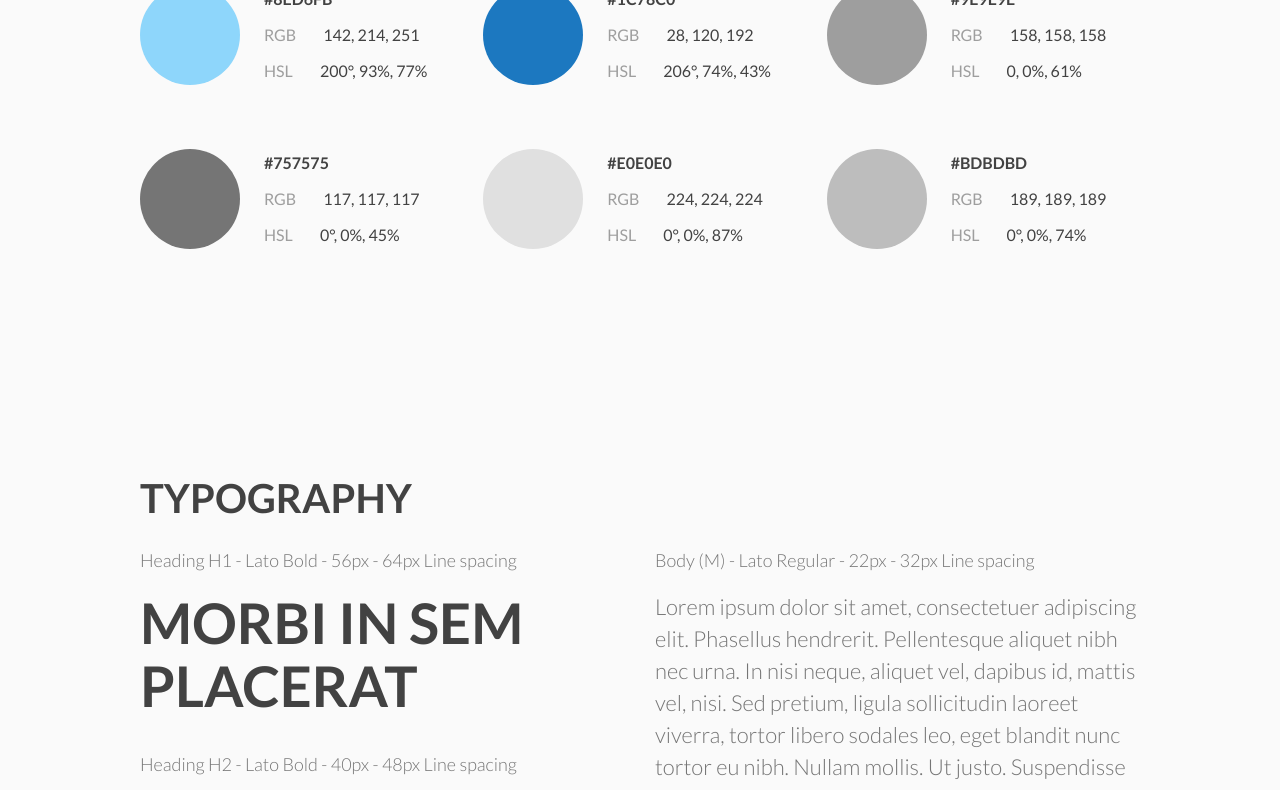
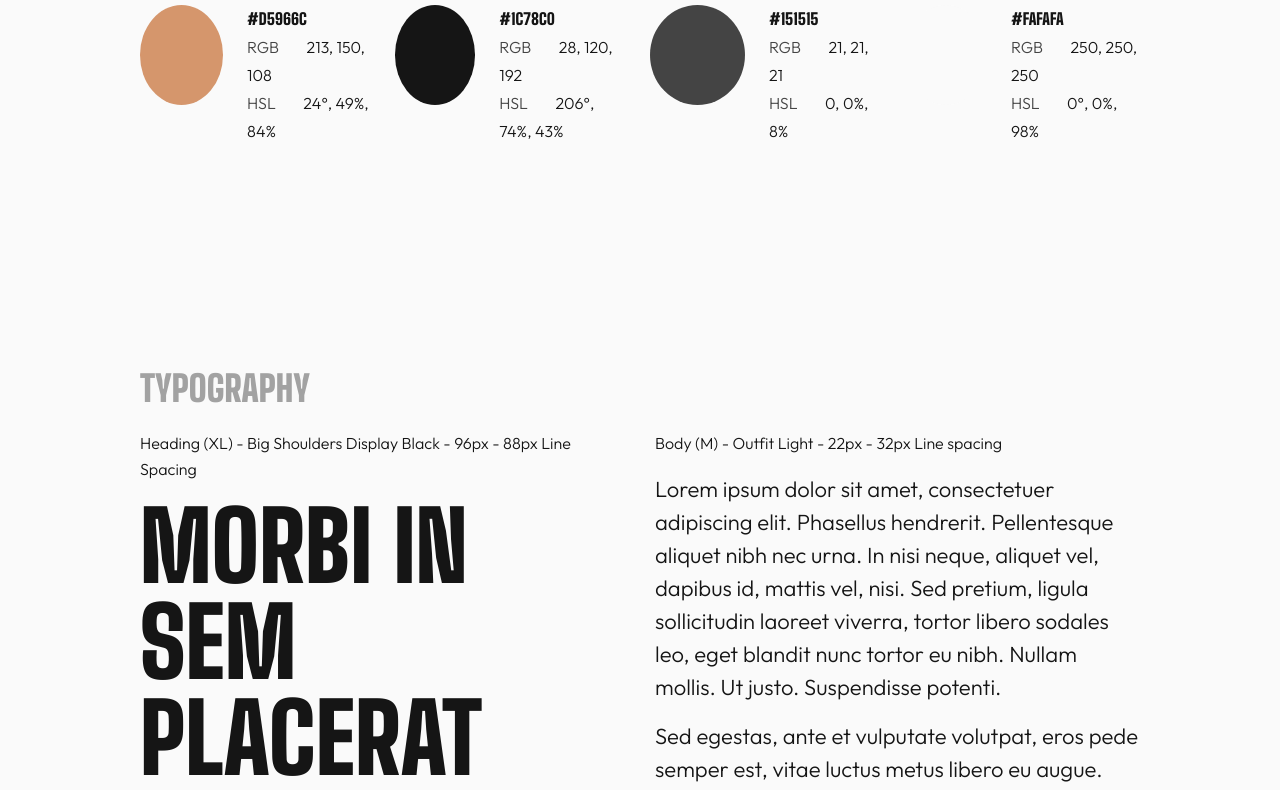
Before and after one commit to christopher-adolphe/fm-challenge-art-gallery, a website built with webpack: page src/design-system.html in a window 1280 px wide. Shown: the part 343-1133 px from the top of the page. Built offline with nearby package versions, Linux system fonts and the light colour scheme.

Commit message:
Feature (design system): Add styles for design system

```diff
--- a/src/assets/scss/abstracts/_colors.scss
+++ b/src/assets/scss/abstracts/_colors.scss
@@ -4,17 +4,13 @@ $colors: (
     color-2: rgba(245, 245, 245, 1),
     color-3: rgba(238, 238, 238, 1),
     color-4: rgba(224, 224, 224, 1),
-    color-5: rgba(189, 189, 189, 1)
+    color-5: rgba(162, 162, 162, 1)
   ),
   dark: (
-    color-1: rgba(158, 158, 158, 1),
-    color-2: rgba(117, 117, 117, 1),
-    color-3: rgba(97, 97, 97, 1),
-    color-4: rgba(66, 66, 66, 1),
-    color-5: rgba(33, 33, 33, 1)
+    color-1: rgba(68, 68, 68, 1),
+    color-2: rgba(21, 21, 21, 1),
   ),
-  blue: (
-    color-1: rgba(142, 214, 251, 1),
-    color-2: rgba(28, 120, 192, 1)
+  gold: (
+    color-1: rgba(213, 150, 108, 1)
   )
 );
--- a/src/assets/scss/abstracts/_fonts.scss
+++ b/src/assets/scss/abstracts/_fonts.scss
@@ -1,5 +1,4 @@
 $fonts: (
-  light: 'lato-light',
-  regular: 'lato-regular',
-  bold: 'lato-bold'
+  light: 'outfit-light',
+  black: 'big-shoulders-display-black'
 );
--- a/src/assets/scss/base/_helpers.scss
+++ b/src/assets/scss/base/_helpers.scss
@@ -81,6 +81,20 @@
 }
 
 //------------------------------------------------------------------------------
+// Text Size
+//------------------------------------------------------------------------------
+.text {
+  &-sm {
+    font-size: toRem(16px);
+    line-height: 1.6;
+  }
+  &-md {
+    font-size: toRem(22px);
+    line-height: 1.5;
+  }
+}
+
+//------------------------------------------------------------------------------
 // Text Colors
 //------------------------------------------------------------------------------
 @each $color, $shade in $colors {
@@ -106,7 +120,7 @@
 // Font Family
 //------------------------------------------------------------------------------
 @each $font, $value in $fonts {
-  .text-primary-#{$font} {
+  .text-primary-#{"" + $font} {
     font-family: #{$value}, sans-serif !important;
   }
 }
--- a/src/assets/scss/base/_root.scss
+++ b/src/assets/scss/base/_root.scss
@@ -8,7 +8,7 @@
   }
 
   @each $font, $value in $fonts {
-    --font-family-primary-#{$font}: #{$value};
+    --font-family-primary-#{"" + $font}: #{$value};
   }
 
   @each $zindex, $value in $zindexes {
--- a/src/assets/scss/base/_typography.scss
+++ b/src/assets/scss/base/_typography.scss
@@ -3,29 +3,29 @@
 h1, .h1, h2, .h2, h3, .h3, h4, .h4, h5, .h5, h6, .h6 {
   margin: 0 0 toRem(8px) 0;
   color: var(--dark-color-4);
-  font-family: var(--font-family-primary-bold);
+  font-family: var(--font-family-primary-black);
   line-height: 1.2;
   text-transform: uppercase;
 }
 
 h1, .h1 {
-  font-size: toRem(56px);
-  line-height: 1.14;
+  font-size: toRem(96px);
+  line-height: 1;
 }
 
 h2, .h2 {
-  font-size: toRem(40px);
-  line-height: 1.2;
+  font-size: toRem(70px);
+  line-height: 1;
 }
 
 h3, .h3 {
-  font-size: toRem(30px);
-  line-height: 1;
+  font-size: toRem(60px);
+  line-height: 0.83;
 }
 
 h4, .h4 {
-  font-size: toRem(20px);
-  line-height: 1.4;
+  font-size: toRem(36px);
+  line-height: 1;
 }
 
 h5, .h5 {
--- a/src/design-system.html
+++ b/src/design-system.html
@@ -18,32 +18,32 @@
 
       <section id="section-color" class="page__section">
         <div class="container">
-          <h2 class="mb-xl">Colors</h2>
+          <h2 class="h4 mb-xl text-neutral-color-5">Colors</h2>
 
-          <div class="grid">
-            <div class="grid__item">
+          <div class="grid-cols">
+            <div class="grid__item grid__item--span-3">
               <div class="swatch">
-                <div class="swatch__color bg-blue-color-1"></div>
+                <div class="swatch__color bg-gold-color-1"></div>
 
                 <div class="swatch__description">
-                  <h3 class="swatch__hex">#8ED6FB</h3>
+                  <h3 class="swatch__hex">#D5966C</h3>
 
                   <h3 class="swatch__color-model">
                     <span class="swatch__color-model-title">RGB</span>
-                    <span class="swatch__color-model-value">142, 214, 251</span>
+                    <span class="swatch__color-model-value">213, 150, 108</span>
                   </h3>
 
                   <h3 class="swatch__color-model">
                     <span class="swatch__color-model-title">HSL</span>
-                    <span class="swatch__color-model-value">200°, 93%, 77%</span>
+                    <span class="swatch__color-model-value">24°, 49%, 84%</span>
                   </h3>
                 </div>
               </div>
             </div>
 
-            <div class="grid__item">
+            <div class="grid__item grid__item--span-3">
               <div class="swatch">
-                <div class="swatch__color bg-blue-color-2"></div>
+                <div class="swatch__color bg-dark-color-2"></div>
 
                 <div class="swatch__description">
                   <h3 class="swatch__hex">#1C78C0</h3>
@@ -61,81 +61,41 @@
               </div>
             </div>
 
-            <div class="grid__item">
+            <div class="grid__item grid__item--span-3">
               <div class="swatch">
                 <div class="swatch__color bg-dark-color-1"></div>
 
                 <div class="swatch__description">
-                  <h3 class="swatch__hex">#9E9E9E</h3>
+                  <h3 class="swatch__hex">#151515</h3>
 
                   <h3 class="swatch__color-model">
                     <span class="swatch__color-model-title">RGB</span>
-                    <span class="swatch__color-model-value">158, 158, 158</span>
+                    <span class="swatch__color-model-value">21, 21, 21</span>
                   </h3>
 
                   <h3 class="swatch__color-model">
                     <span class="swatch__color-model-title">HSL</span>
-                    <span class="swatch__color-model-value">0, 0%, 61%</span>
+                    <span class="swatch__color-model-value">0, 0%, 8%</span>
                   </h3>
                 </div>
               </div>
             </div>
 
-            <div class="grid__item">
+            <div class="grid__item grid__item--span-3">
               <div class="swatch">
-                <div class="swatch__color bg-dark-color-2"></div>
+                <div class="swatch__color bg-neutral-color-1"></div>
 
                 <div class="swatch__description">
-                  <h3 class="swatch__hex">#757575</h3>
+                  <h3 class="swatch__hex">#FAFAFA</h3>
 
                   <h3 class="swatch__color-model">
                     <span class="swatch__color-model-title">RGB</span>
-                    <span class="swatch__color-model-value">117, 117, 117</span>
+                    <span class="swatch__color-model-value">250, 250, 250</span>
                   </h3>
 
                   <h3 class="swatch__color-model">
                     <span class="swatch__color-model-title">HSL</span>
-                    <span class="swatch__color-model-value">0°, 0%, 45%</span>
-                  </h3>
-                </div>
-              </div>
-            </div>
-
-            <div class="grid__item">
-              <div class="swatch">
-                <div class="swatch__color bg-neutral-color-4"></div>
-
-                <div class="swatch__description">
-                  <h3 class="swatch__hex">#E0E0E0</h3>
-
-                  <h3 class="swatch__color-model">
-                    <span class="swatch__color-model-title">RGB</span>
-                    <span class="swatch__color-model-value">224, 224, 224</span>
-                  </h3>
-
-                  <h3 class="swatch__color-model">
-                    <span class="swatch__color-model-title">HSL</span>
-                    <span class="swatch__color-model-value">0°, 0%, 87%</span>
-                  </h3>
-                </div>
-              </div>
-            </div>
-
-            <div class="grid__item">
-              <div class="swatch">
-                <div class="swatch__color bg-neutral-color-5"></div>
-
-                <div class="swatch__description">
-                  <h3 class="swatch__hex">#BDBDBD</h3>
-
-                  <h3 class="swatch__color-model">
-                    <span class="swatch__color-model-title">RGB</span>
-                    <span class="swatch__color-model-value">189, 189, 189</span>
-                  </h3>
-
-                  <h3 class="swatch__color-model">
-                    <span class="swatch__color-model-title">HSL</span>
-                    <span class="swatch__color-model-value">0°, 0%, 74%</span>
+                    <span class="swatch__color-model-value">0°, 0%, 98%</span>
                   </h3>
                 </div>
               </div>
@@ -146,30 +106,30 @@
 
       <section id="section-typography" class="page__section">
         <div class="container">
-          <h2 class="mb-xl">Typography</h2>
+          <h2 class="h4 mb-xl text-neutral-color-5">Typography</h2>
 
           <div class="grid">
             <div class="grid__item">
               <div class="mb-xxl">
-                <p>Heading H1 - Lato Bold - 56px - 64px Line spacing</p>
+                <p class="text-sm">Heading (XL) - Big Shoulders Display Black - 96px - 88px Line Spacing</p>
 
                 <h1>Morbi in sem placerat</h1>
               </div>
 
               <div class="mb-xxl">
-                <p>Heading H2 - Lato Bold - 40px - 48px Line spacing</p>
+                <p class="text-sm">Heading (L) - Big Shoulders Display Black - 70px - 70px Line Spacing</p>
 
                 <h2>Praesent dapibus neque id cursus</h2>
               </div>
 
               <div class="mb-xxl">
-                <p>Heading H3 - Lato Bold - 30px - 30px Line spacing</p>
+                <p class="text-sm">Heading (M) - Big Shoulders Display Black - 60px - 50px Line Spacing</p>
 
                 <h3>Phasellus ultrices nulla quis nibh</h3>
               </div>
 
               <div class="mb-xxl">
-                <p>Heading H4 - Lato Bold - 20px - 28px Line spacing</p>
+                <p class="text-sm">Heading (S) - Big Shoulders Display Black - 36px - 36px Line Spacing</p>
 
                 <h4>Nam nulla quam gravida non commodo a sodales sit</h4>
               </div>
@@ -177,16 +137,16 @@
 
             <div class="grid__item">
               <div class="mb-xxl">
-                <p>Body (M) - Lato Regular - 22px - 32px Line spacing</p>
+                <p class="text-sm">Body (M) - Outfit Light - 22px - 32px Line spacing</p>
 
-                <p class="text-primary-light" style="font-size: 22px; line-height: 32px;">Lorem ipsum dolor sit amet, consectetuer adipiscing elit. Phasellus hendrerit. Pellentesque aliquet nibh nec urna. In nisi neque, aliquet vel, dapibus id, mattis vel, nisi. Sed pretium, ligula sollicitudin laoreet viverra, tortor libero sodales leo, eget blandit nunc tortor eu nibh. Nullam mollis. Ut justo. Suspendisse potenti.</p>
-                <p class="text-primary-light" style="font-size: 22px; line-height: 32px;">Sed egestas, ante et vulputate volutpat, eros pede semper est, vitae luctus metus libero eu augue. Morbi purus libero, faucibus adipiscing, commodo quis, gravida id, est. Sed lectus. Praesent elementum hendrerit tortor. Sed semper lorem at felis. Vestibulum volutpat, lacus a ultrices sagittis.</p>
+                <p class="text-primary-light text-md">Lorem ipsum dolor sit amet, consectetuer adipiscing elit. Phasellus hendrerit. Pellentesque aliquet nibh nec urna. In nisi neque, aliquet vel, dapibus id, mattis vel, nisi. Sed pretium, ligula sollicitudin laoreet viverra, tortor libero sodales leo, eget blandit nunc tortor eu nibh. Nullam mollis. Ut justo. Suspendisse potenti.</p>
+                <p class="text-primary-light text-md">Sed egestas, ante et vulputate volutpat, eros pede semper est, vitae luctus metus libero eu augue. Morbi purus libero, faucibus adipiscing, commodo quis, gravida id, est. Sed lectus. Praesent elementum hendrerit tortor. Sed semper lorem at felis. Vestibulum volutpat, lacus a ultrices sagittis.</p>
               </div>
 
               <div class="mb-xxl">
-                <p>Body (S) - Lato Regular - 18px - 28px Line spacing</p>
+                <p class="text-sm">Body (S) - Outfit Light - 18px - 28px Line spacing</p>
 
-                <p class="text-primary-light" style="font-size: 18px; line-height: 28px;">Lorem ipsum dolor sit amet, consectetuer adipiscing elit. Phasellus hendrerit. Pellentesque aliquet nibh nec urna. In nisi neque, aliquet vel, dapibus id, mattis vel, nisi. Sed pretium, ligula sollicitudin laoreet viverra, tortor libero sodales leo, eget blandit nunc tortor eu nibh. Nullam mollis. Ut justo. Suspendisse potenti.</p>
+                <p class="text-primary-light">Lorem ipsum dolor sit amet, consectetuer adipiscing elit. Phasellus hendrerit. Pellentesque aliquet nibh nec urna. In nisi neque, aliquet vel, dapibus id, mattis vel, nisi. Sed pretium, ligula sollicitudin laoreet viverra, tortor libero sodales leo, eget blandit nunc tortor eu nibh. Nullam mollis. Ut justo. Suspendisse potenti.</p>
               </div>
             </div>
           </div>
@@ -195,7 +155,7 @@
 
       <section id="section-buttons" class="page__section">
         <div class="container">
-          <h2 class="mb-xl">Buttons</h2>
+          <h2 class="h4 mb-xl text-neutral-color-5">Buttons</h2>
 
           <div class="grid">
             <div class="grid__item">
```
Also changed, not shown: src/assets/fonts/big-shoulders-display-black-webfont.woff (added), src/assets/fonts/big-shoulders-display-black-webfont.woff2 (added), src/assets/fonts/lato-bold-webfont.woff (deleted), src/assets/fonts/lato-bold-webfont.woff2 (deleted), src/assets/fonts/lato-light-webfont.woff (deleted), src/assets/fonts/lato-light-webfont.woff2 (deleted), src/assets/fonts/lato-regular-webfont.woff (deleted), src/assets/fonts/lato-regular-webfont.woff2 (deleted), src/assets/fonts/outfit-light-webfont.woff (added), src/assets/fonts/outfit-light-webfont.woff2 (added).
